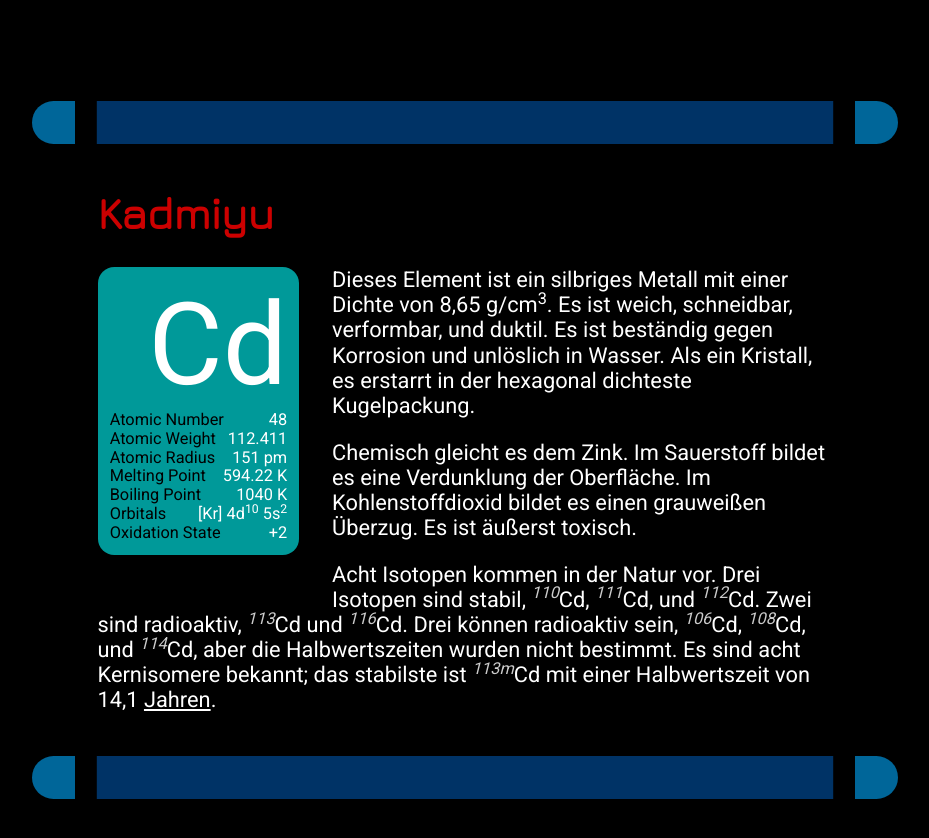
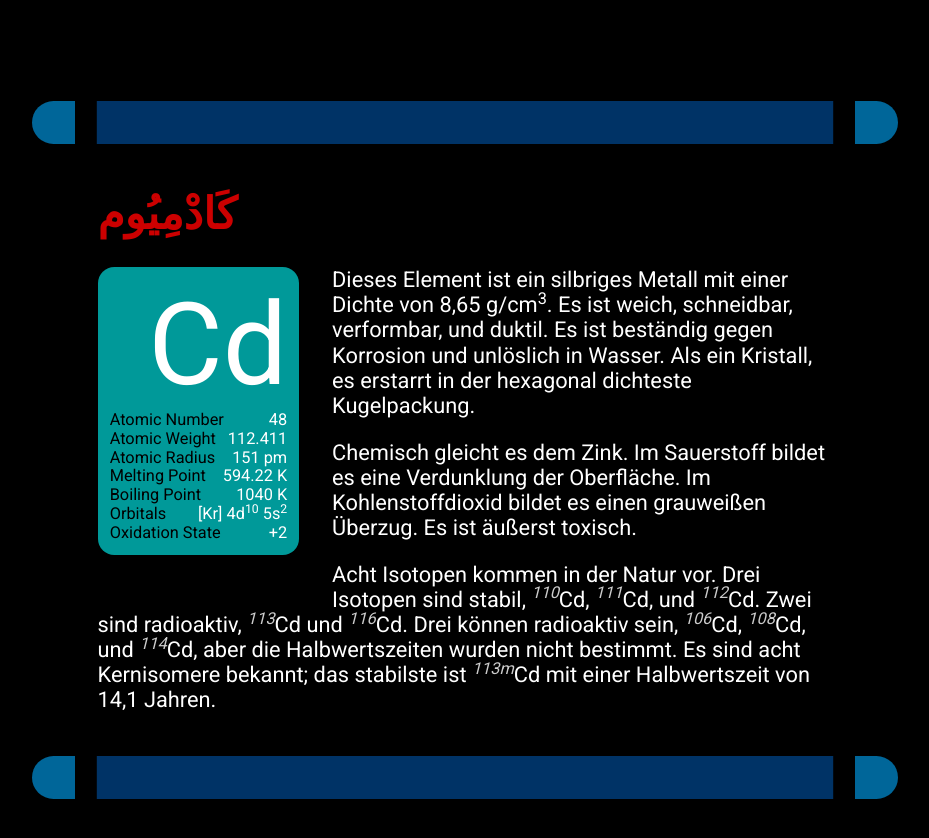
Before and after one commit to kmules1/kmules1.github.io, a Jekyll site: the page built from index.md, in a window 1280 px wide. Shown: the top 838 px of the page, without its empty margins (175-1104 px from the left). Built offline with Jekyll 4.4.1, drawn with Linux system fonts in a browser that asks for light colours; nearby versions of some CDN libraries.

Commit message:
Update index.md

```diff
--- a/index.md
+++ b/index.md
@@ -3,44 +3,36 @@ layout: dark
 title: Home
 ---
 
-<h1>
+<h1 class="name-rotate">
 <div style="">Cadmium</div>
-<div style="display:none">Cadmiu</div>
-<div style="display:none">Kadmiyu</div>
-<div style="display:none">كادميوم</div>
-<div style="display:none">Кадми</div>
-<div style="display:none">Cadmiwm</div>
-<div style="display:none">Кадмий</div>
-<div style="display:none">कैडमियम</div>
-<div style="display:none">ကတ်မီယမ်</div>
-<div style="display:none">کادمیم</div>
-<div style="display:none">Kaadmium</div>
-<div style="display:none">Cadmio</div>
-<div style="display:none">કેડમિયમ</div>
-<div style="display:none">കാഡ്മിയം</div>
-<div style="display:none">Κάδμιο</div>
-<div style="display:none">Kadmín</div>
-<div style="display:none">Kadm</div>
-<div style="display:none">კადმიუმი</div>
-<div style="display:none">Kadmij</div>
-<div style="display:none">Kadmijs</div>
-<div style="display:none">Cađimi</div>
-<div style="display:none">鎘</div>
-<div style="display:none">Caidmiam</div>
-<div style="display:none">Kadmiumi</div>
-<div style="display:none">カドミウム</div>
-<div style="display:none">ཁེ་ཌི་ནིམ།</div>
-<div style="display:none">Kadmij</div>
-<div style="display:none">קדמיום</div>
-<div style="display:none">Kadmium</div>
-<div style="display:none">Կադմիում</div>
-<div style="display:none">Кадмій</div>
-<div style="display:none">காட்மியம்</div>
-<div style="display:none">Kadmii</div>
-<div style="display:none">Kadmis</div>
-<div style="display:none">카드뮴</div>
+<div style="display:none" name="qu">Kadmiyu</div>
+<div style="display:none" name="ar">كَادْمِيُوم</div>
+<div style="display:none" name="cy">Cadmiwm</div>
+<div style="display:none" name="ru">Кадмий</div>
+<div style="display:none" name="sa">कैडमियम</div>
+<div style="display:none" name="my">ကတ်မီယမ်</div>
+<div style="display:none" name="et">Kaadmium</div>
+<div style="display:none" name="es">Cadmio</div>
+<div style="display:none" name="gu">કેડમિયમ</div>
+<div style="display:none" name="ml">കാഡ്മിയം</div>
+<div style="display:none" name="el">Κάδμιο</div>
+<div style="display:none" name="is">Kadmín</div>
+<div style="display:none" name="pl">Kadm</div>
+<div style="display:none" name="ka">კადმიუმი</div>
+<div style="display:none" name="lt">Kadmis</div>
+<div style="display:none" name="vi">Cađimi</div>
+<div style="display:none" name="zh">鎘</div>
+<div style="display:none" name="ga">Caidmiam</div>
+<div style="display:none" name="sq">Kadmiumi</div>
+<div style="display:none" name="ja">カドミウム</div>
+<div style="display:none" name="bo">ཁེ་ཌི་ནིམ།</div>
+<div style="display:none" name="he">קדמיום</div>
+<div style="display:none" name="de">Kadmium</div>
+<div style="display:none" name="hy">Կադմիում</div>
+<div style="display:none" name="ta">காட்மியம்</div>
+<div style="display:none" name="ko">카드뮴</div>
+<div style="display:none" name="uk">Кадмій</div>
 </h1>
-{: .name-rotate}
 
 {: .hide} Symbol
 : {: .symbol} Cd
@@ -71,7 +63,7 @@ Dieses Element ist ein silbriges Metall mit einer Dichte von 8,65 g/cm<sup>3</su
 
 Chemisch gleicht es dem Zink. Im Sauerstoff bildet es eine Verdunklung der Oberfläche. Im Kohlenstoffdioxid bildet es einen grauweißen Überzug. Es ist äußerst toxisch.
 
-Acht Isotopen kommen in der Natur vor. Drei Isotopen sind stabil, <sup class="at-weight">110</sup>Cd, <sup class="at-weight">111</sup>Cd, und <sup class="at-weight">112</sup>Cd. Zwei sind radioaktiv, <sup class="at-weight">113</sup>Cd und <sup class="at-weight">116</sup>Cd. Drei können radioaktiv sein, <sup class="at-weight">106</sup>Cd, <sup class="at-weight">108</sup>Cd, und <sup class="at-weight">114</sup>Cd, aber die Halbwertszeiten wurden nicht bestimmt. Es sind acht Kernisomere bekannt; das stabilste ist <sup class="at-weight">113m</sup>Cd mit einer Halbwertszeit von 14,1 [Jahren](404.html).
+Acht Isotopen kommen in der Natur vor. Drei Isotopen sind stabil, <sup class="at-weight">110</sup>Cd, <sup class="at-weight">111</sup>Cd, und <sup class="at-weight">112</sup>Cd. Zwei sind radioaktiv, <sup class="at-weight">113</sup>Cd und <sup class="at-weight">116</sup>Cd. Drei können radioaktiv sein, <sup class="at-weight">106</sup>Cd, <sup class="at-weight">108</sup>Cd, und <sup class="at-weight">114</sup>Cd, aber die Halbwertszeiten wurden nicht bestimmt. Es sind acht Kernisomere bekannt; das stabilste ist <sup class="at-weight">113m</sup>Cd mit einer Halbwertszeit von 14,1 Jahren.
 
 <script>
 	(function($) {
```
